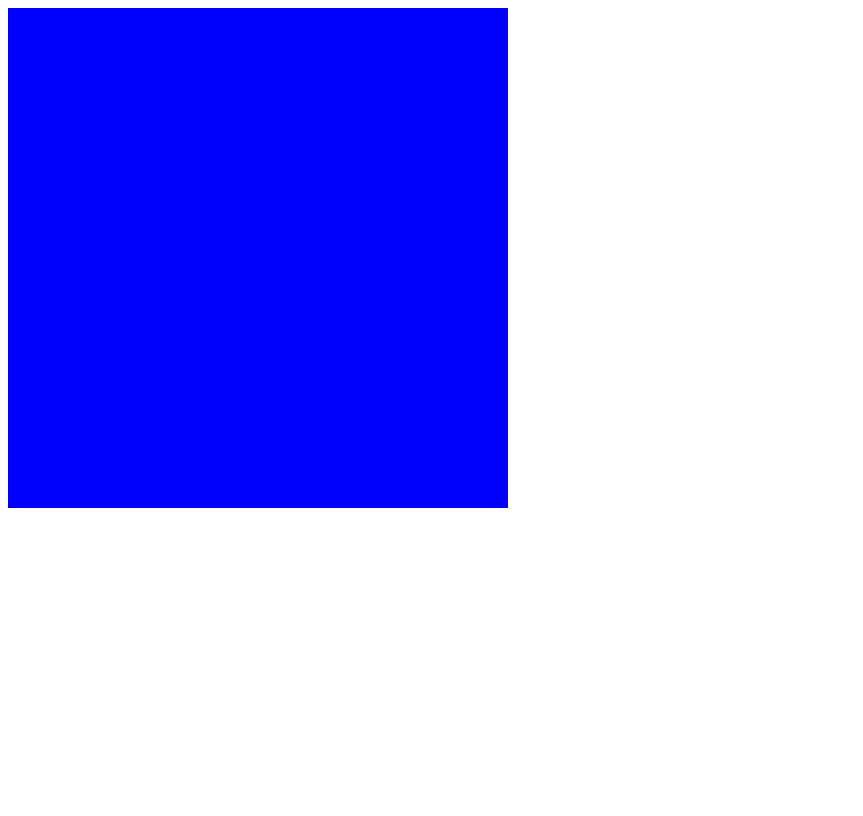
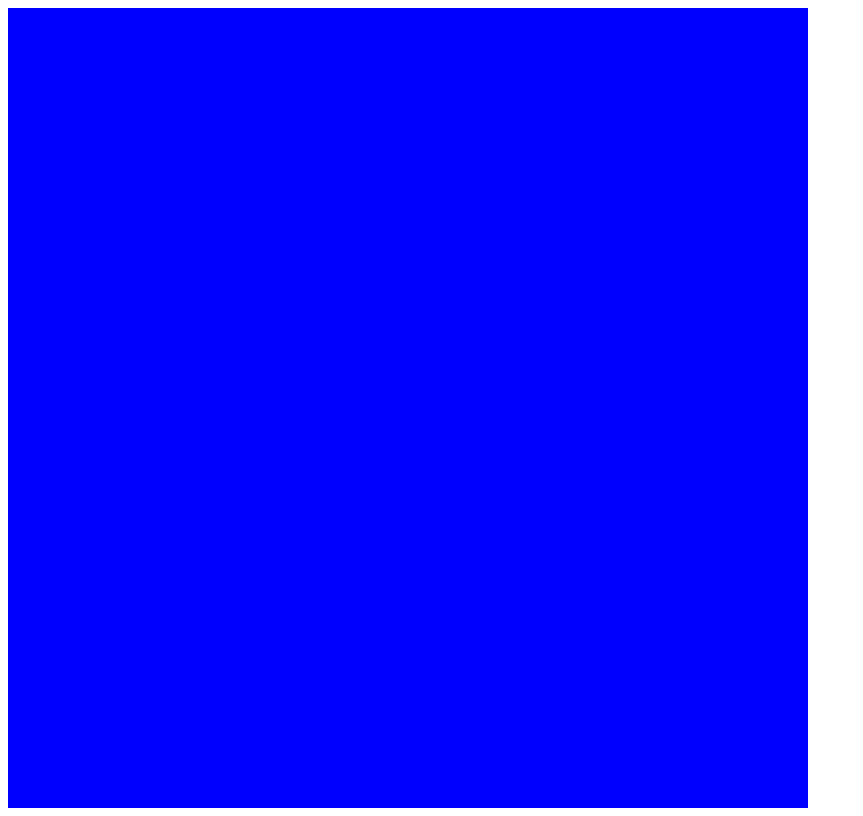
Before and after one commit to TarasKLF/BP-test, a plain HTML site: page index.html in a window 1280 px wide. Shown: the whole page, without its empty margins (0-863 px from the left). Drawn offline with Linux system fonts and the light colour scheme.

Commit message:
Update index.html

```diff
--- a/index.html
+++ b/index.html
@@ -2,7 +2,7 @@
 ?token=borrower-platform-b485a8b63ffb4e6d84a791656ec688ec&email=5tttnova%40yahoo.com&secret=9cf825d0283440cc966dd2e563afbdef&target=targetId" defer></script>
 
 <body style="display: flex;">
-  <div id="targetId" style="height: 500px; width: 500px; background-color: blue;"></div>
+  <div id="targetId" style="height: 800px; width: 800px; background-color: blue;"></div>
   <div>
 </div>
 </body>
```
